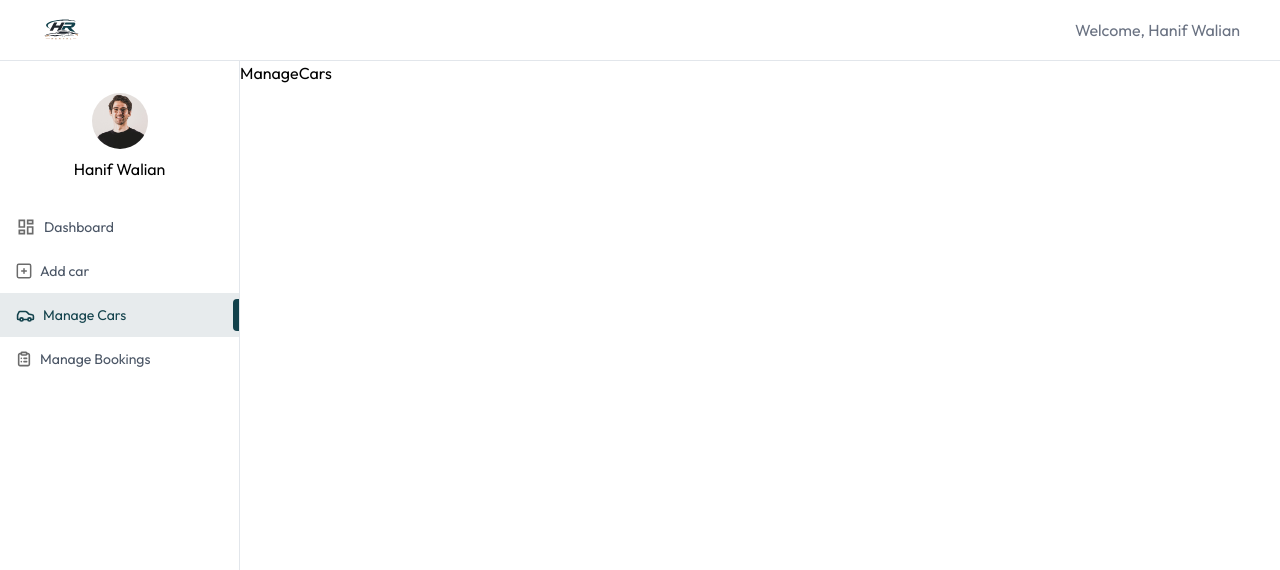
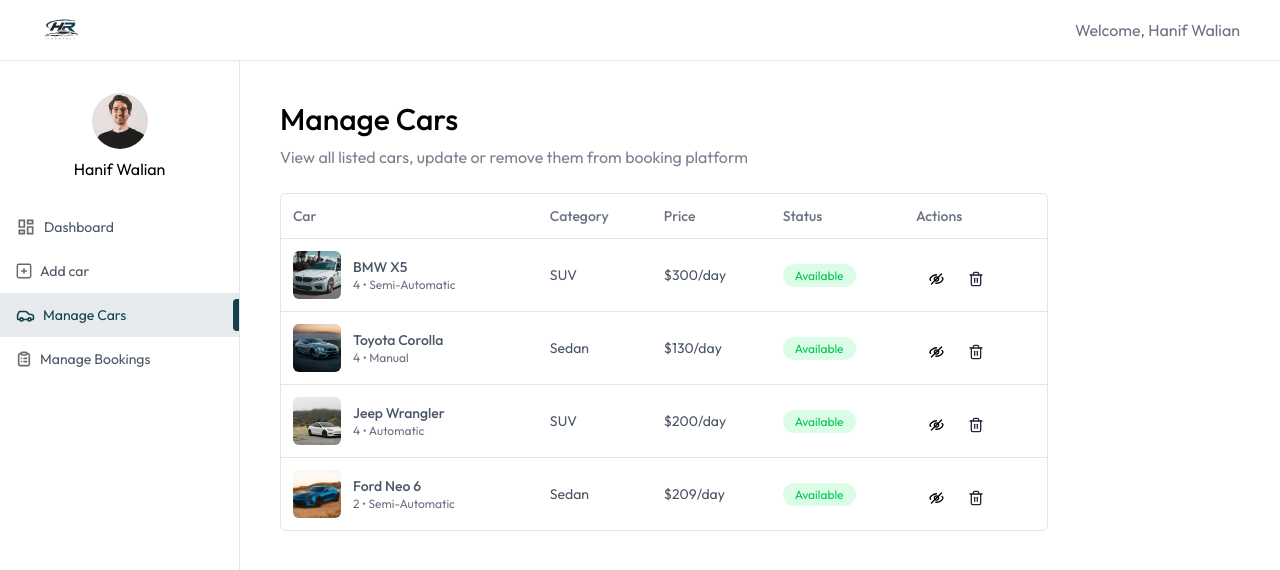
Before and after one commit to vbear777/hanrent, a React (Vite) app: page /owner/manage-cars in a window 1280 px wide. Shown: the top 570 px of the page. Built offline with nearby package versions, Linux system fonts and the light colour scheme.

Commit message:
make owner manage cars page and its sections

```diff
--- a/src/pages/owner/ManageCars.jsx
+++ b/src/pages/owner/ManageCars.jsx
@@ -1,9 +1,62 @@
-import React from 'react'
+import React, { useEffect, useState } from 'react'
+import { assets, dummyCarData } from '../../assets/assets'
+import Title from '../../components/owner/Title'
 
 const ManageCars = () => {
+    const currency = import.meta.env.VITE_CURRENCY
+    const [cars, setCars] = useState([])
+
+    const fetchOwnerCars = async () => {
+        setCars(dummyCarData);
+    }
+
+    useEffect(() => {
+        fetchOwnerCars()
+    }, [])
+
     return (
-        <div>
-            ManageCars
+        <div className='px-4 pt-10 md:px-10 w-full'>
+            <Title title="Manage Cars" subTitle="View all listed cars, update or remove them from booking platform" />
+
+            <div  className='max-w-3xl w-full rounded-md overflow-hidden border border-borderColor mt-6'>
+                <table className='w-full border-collapse text-left text-sm text-gray-600'>
+                    <thead className='text-gray-500'>
+                        <tr>
+                            <th className='p-3 font-medium'>Car</th>
+                            <th className='p-3 font-medium max-md:hidden'>Category</th>
+                            <th className='p-3 font-medium'>Price</th>
+                            <th className='p-3 font-medium max-md:hidden'>Status</th>
+                            <th className='p-3 font-medium'>Actions</th>
+                        </tr>
+                    </thead>
+                    <tbody>
+                        {cars.map((car, index) => (
+                            <tr key={index} className='border-t border-borderColor'>
+                                <td className='p-3 flex items-center gap-3'>
+                                    <img src={car.image} alt="image cars" className='h-12 w-12 aspect-square rounded-md object-cover' />
+                                    <div className='max-md:hidden'>
+                                        <p className='font-medium'>{car.brand} {car.model}</p>
+                                        <p className='text-xs text-gray-500'>{car.seating_capacity} • {car.transmission}</p>
+                                    </div>
+                                </td>
+                                <td className='p-3 max-md:hidden'>{car.category}</td>
+                                <td className='p-3'>{currency}{car.pricePerDay}/day</td>
+
+                                <td className='p-3 max-md:hidden'>
+                                    <span className={`px-3 py-1 rounded-full text-xs ${car.isAvailable ? 'bg-green-100 text-green-500' : 'bg-red-100 text-red-500'}`}>
+                                        {car.isAvailable ? "Available" : "Unavailable"}
+                                    </span>
+                                </td>
+
+                                <td className='flex items-center p-3'>
+                                    <img src={car.isAvailable ? assets.eye_close_icon : assets.eye_icon} alt="eye icon" className='cursor-pointer' />
+                                    <img src={assets.delete_icon} alt="delete icon" className='cursor-pointer' />
+                                </td>
+                            </tr>
+                        ))}
+                    </tbody>
+                </table>
+            </div>
         </div>
     )
 }
```
